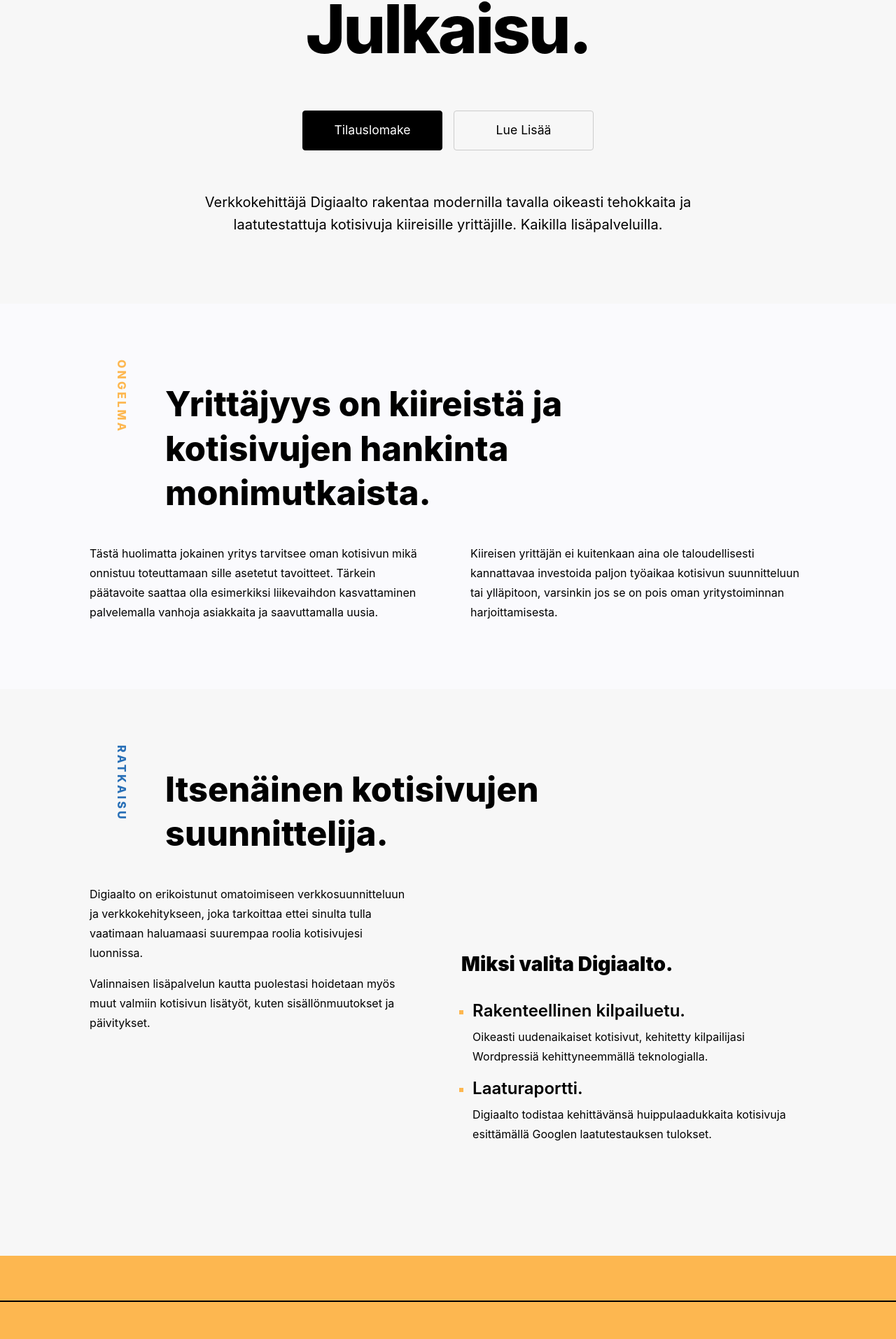
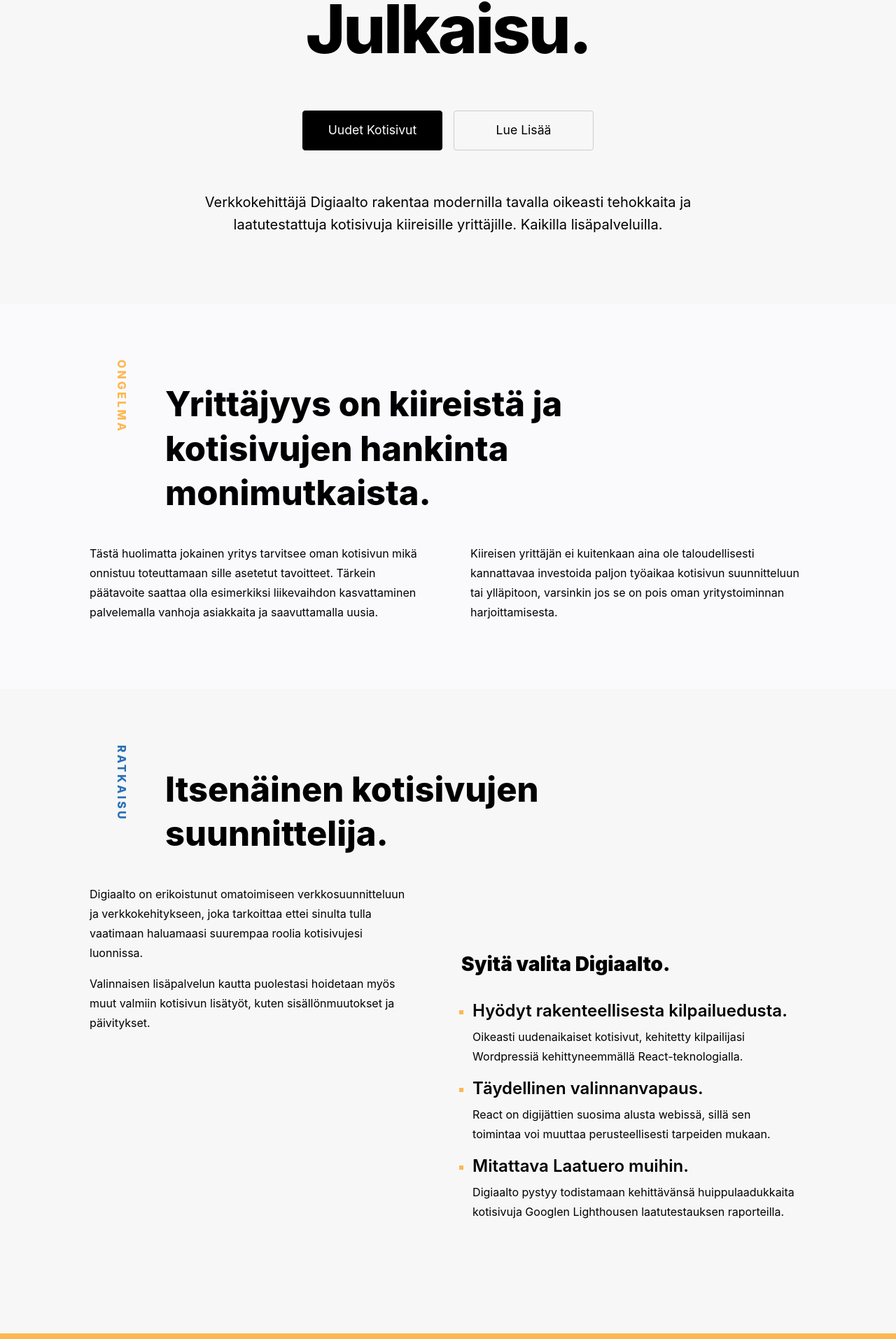
Before and after one commit to digiaalto/etusivu, a Next.js app: page / in a window 1280 px wide. Shown: the part 422-2336 px from the top of the page at 70% size. Built offline with nearby package versions, Linux system fonts and the light colour scheme; a small style sheet from the web is missing.

Commit message:
Sisältö ja design twiikkejä

```diff
--- a/components/Benefits.js
+++ b/components/Benefits.js
@@ -3,15 +3,19 @@ import styles from "../styles/Benefits.module.sass"
 const Benefits = () => {
   return (
     <div className={styles.benefits}>
-      <span className={styles.benefitHeader}>Miksi valita Digiaalto.</span>
+      <span className={styles.benefitHeader}>Syitä valita Digiaalto.</span>
       <ul className={styles.benefitsList}>
         <Benefit
-          benefitHeader="Rakenteellinen kilpailuetu."
-          benefitText="Oikeasti uudenaikaiset kotisivut, kehitetty kilpailijasi Wordpressiä kehittyneemmällä teknologialla."
+          benefitHeader="Hyödyt rakenteellisesta kilpailuedusta."
+          benefitText="Oikeasti uudenaikaiset kotisivut, kehitetty kilpailijasi Wordpressiä kehittyneemmällä React-teknologialla."
         />
         <Benefit
-          benefitHeader="Laaturaportti."
-          benefitText="Digiaalto todistaa kehittävänsä huippulaadukkaita kotisivuja esittämällä Googlen laatutestauksen tulokset."
+          benefitHeader="Täydellinen valinnanvapaus."
+          benefitText="React on digijättien suosima alusta webissä, sillä sen toimintaa voi muuttaa perusteellisesti tarpeiden mukaan."
+        />
+        <Benefit
+          benefitHeader="Mitattava Laatuero muihin."
+          benefitText="Digiaalto pystyy todistamaan kehittävänsä huippulaadukkaita kotisivuja Googlen Lighthousen laatutestauksen raporteilla."
         />
       </ul>
     </div>
--- a/components/LP_Hero.js
+++ b/components/LP_Hero.js
@@ -62,7 +62,7 @@ const Hero = (props) => {
           </div>
         </h1>
         <div className={styles.ctaButtons}>
-          <Button href="/tilaus" text="Tilauslomake" />
+          <Button href="/tilaus" text="Uudet Kotisivut" />
           <Button
             href="/#kotisivujen-hankinta"
             text="Lue Lisää"
--- a/components/LP_Pricing.js
+++ b/components/LP_Pricing.js
@@ -6,7 +6,7 @@ const LP_Pricing = (props) => {
     <section className={styles.section} id="hinta" ref={refs}>
       <div className={styles.content}>
         <h3 className={styles.header}>
-          Yrityssivu avaimet käteen toimituksella kiinteään hintaan 3,200€
+          Yrityssivut avaimet käteen toimituksella kiinteään hintaan 3,200€
         </h3>
         <p className={styles.note}>
           Digiaalto laskuttaa 30% etukäteen.
--- a/components/LP_Process.js
+++ b/components/LP_Process.js
@@ -20,29 +20,29 @@ const LP_Process = (props) => {
           </h4>
           <div className={styles.textBlocks}>
             <TextBlock
-              miniheader="Aloitetaan"
+              miniheader="Aloitetaan, 2pv"
               header="Kartoitus"
-              text="Kaikki alkaa yhteydenotosta. Valmistaudu antamaan perustietoja yrityksestäsi. Vapaaehtoisesti voit kertoa myös brändistäsi, haluamastasi verkkosivusta ja kohderyhmästä."
+              text="Kaikki alkaa yhteydenotosta. Valmistaudu antamaan perustietoja yrityksestäsi. Vapaaehtoisesti voit kertoa myös brändistä, kohderyhmästä ja projektista."
             />
             <TextBlock
-              miniheader="Vaihe 2"
+              miniheader="Vaihe 2, 5pv"
               header="Suunnittelu"
-              text="Taustatiedot käydään läpi ja pienen alustavan tutkimuksen jälkeen Digiaalto suunnittelee ja määrittelee käyttäjäystävällisen tietohierarkian sivusta."
+              text="Antamasi taustatiedot käydään läpi ja tutkimuksen jälkeen suunnitellaan sisältö ja käyttäjäystävällinen tietohierarkia ja sivukartta."
             />
             <TextBlock
-              miniheader="Vaihe 3"
+              miniheader="Vaihe 3, 7pv"
               header="Design"
-              text="Laaditaan graafinen representaatio verkkosivustasi mistä selviää ulkoasun pääpiirteet. Ennen seuraavaa vaihetta tämä malli hyväksytetään sinulla."
+              text="Luodaan brändiisi sopiva tyylikokoelma ja graafinen representaatio sivusta mihin sovelletaan sisältö ja tyylielementit. Tätä mallia hiotaan kunnes olet tyytyväinen."
             />
             <TextBlock
-              miniheader="Vaihe 4"
+              miniheader="Vaihe 4, 10pv"
               header="Kehitys"
-              text="Kehitystyö tehdään edellisen mallin mittojen mukaisesti. Säännöllisellä laatutestauksella varmistetaan parhaat tekniset päätökset ja ylivoimainen hakukoneoptimointi."
+              text="Koodaus alkaa. Kotisivu valmistetaan mallista ja tekniset päätökset tehdään tapauskohtaisesti ja hakukoneiden suosimien standardien mukaisesti."
             />
             <TextBlock
               miniheader="Valmista!"
               header="Julkaisu"
-              text="Verkkosivu on valmis ja toimii itsenäisesti tästä päivästä eteenpäin. Sinulle toimitetaan ohjeet käyttöä varten sekä muihin mahdollisiin palveluihin."
+              text="Onneksi olkoon, yrityssivusi on valmis ja toimii itsenäisesti tästä päivästä eteenpäin!"
             />
           </div>
         </div>
--- a/components/NavMenu.js
+++ b/components/NavMenu.js
@@ -13,10 +13,6 @@ const links = [
   {
     text: "Palvelut",
     href: "/#palvelut",
-  },
-  {
-    text: "Laatutesti",
-    href: "/#laatutesti-google-lighthouse",
   },
   {
     text: "Prosessi",
--- a/pages/index.js
+++ b/pages/index.js
@@ -4,7 +4,6 @@ import LP_Hero from "../components/LP_Hero"
 import LP_Problem from "../components/LP_Problem"
 import LP_Solution from "../components/LP_Solution"
 import LP_TrackInfographic from "../components/LP_TrackInfographic"
-import LP_Audit from "../components/LP_Audit"
 import LP_Process from "../components/LP_Process"
 import LP_Pricing from "../components/LP_Pricing"
 import LP_Expect from "../components/LP_Expect"
@@ -13,7 +12,6 @@ const IndexPage = () => {
   const heroRef = useRef(null)
   const problemRef = useRef(null)
   const solutionRef = useRef(null)
-  const auditRef = useRef(null)
   const processRef = useRef(null)
   const pricingRef = useRef(null)
 
@@ -29,7 +27,6 @@ const IndexPage = () => {
       hoverText: "Ratkaisu",
       ref: solutionRef,
     },
-    { section: "Audit", hoverText: "Laatutesti", ref: auditRef },
     { section: "Process", hoverText: "Prosessi", ref: processRef },
     { section: "Pricing", hoverText: "Hinta", ref: pricingRef },
   ]
@@ -41,7 +38,6 @@ const IndexPage = () => {
         <LP_Problem refs={problemRef} />
         <LP_Solution refs={solutionRef} />
         <LP_TrackInfographic />
-        <LP_Audit refs={auditRef} />
         <LP_Process refs={processRef} />
         <LP_Pricing refs={pricingRef} />
         <LP_Expect />
--- a/styles/LP_Pricing.module.sass
+++ b/styles/LP_Pricing.module.sass
@@ -1,5 +1,6 @@
 @import "_partials.sass"
 
+// Layout.
 .section
 	padding: map-get($padding, mobile)
 	display: flex
@@ -7,7 +8,6 @@
 	position: relative
 	z-index: 1
 	background-color: map-get($colors, bgLight)
-
 .content
 	display: flex
 	flex-direction: column
@@ -16,31 +16,24 @@
 	text-align: center
 	max-width: 60rem
 
-.giftIcon
-	font-size: 3rem
-	color: map-get($colors, secondary)
-	align-self: center
-
+// Headers.
 .header
 	font-size: $h3Size
 	margin-top: 0rem
 	font-weight: 800
 	line-height: $headerLineHeight
-
+	margin-bottom: 2rem
 .note
 	color: map-get($colors, textGray)
 	align-self: center
 
-@media (min-width: map-get($bp, tablet))
+// Media queries.
+@include tablet
 	.header
 		font-size: $h2Size
 
-@media (min-width: map-get($bp, laptop))
+@include laptop
 	.section
 		padding: map-get($padding, laptop)
-	.giftIcon
-		font-size: 6rem
-		margin-bottom: 2rem
 	.header
 		font-size: $h1Size * 1.2
-		margin-bottom: 0
```
